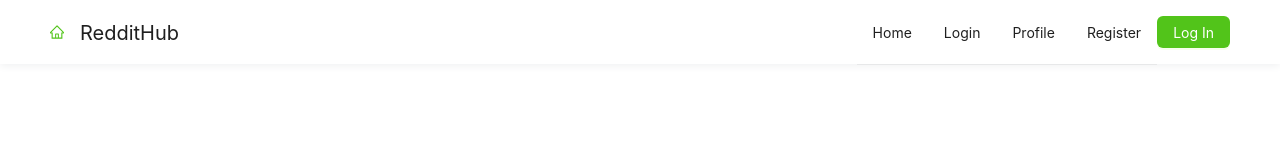
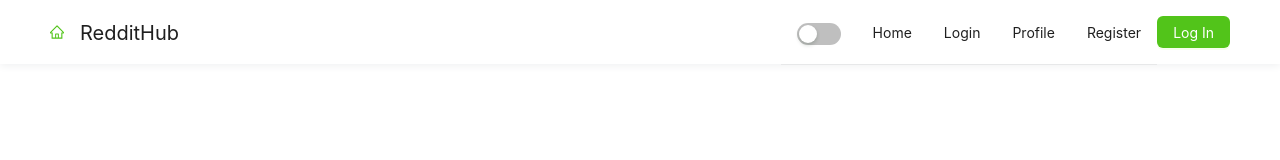
Before and after one commit to JeffreyYou/Reddit-Forum, a React (Vite) app in the folder reddit-frontend/: page / in a window 1280 px wide. Shown: the top 160 px of the page. Built offline with nearby package versions, Linux system fonts and the light colour scheme.

Commit message:
global config green and normal
Co-authored-by: Jeffrey <yqse521749@gmail.com>
Co-authored-by: Jay <jinwei1998bi@hotmail.com>

```diff
--- a/reddit-frontend/src/App.tsx
+++ b/reddit-frontend/src/App.tsx
@@ -1,11 +1,17 @@
-import { ConfigProvider } from "antd";
+
+import AppRouter from "./router";
+import { useThemeStore } from "./store/theme-store";
+import { ConfigProvider, theme } from "antd";
+
 import themeConfig from "./styles/theme";
-import AppRouter from "./router";
-
+import { themeConfigGreen } from "./styles/theme";
 
 const App = () => {
+
+  const { themeProps } = useThemeStore();
   return (
-    <ConfigProvider theme={themeConfig}>
+    // <ConfigProvider theme={themeConfig(themeProps.theme)}>
+    <ConfigProvider theme={themeConfigGreen(themeProps.theme)}>
         <AppRouter />
     </ConfigProvider>
   );
--- a/reddit-frontend/src/components/nav-bar/Navbar.tsx
+++ b/reddit-frontend/src/components/nav-bar/Navbar.tsx
@@ -1,18 +1,20 @@
 import React from "react";
-import { Layout, Menu, Input, Button, Row, Col } from "antd";
+import { Layout, Menu, Input, Button, Row, Col, Switch } from "antd";
 import { HomeOutlined } from "@ant-design/icons";
 import { Link, useNavigate } from "react-router-dom";
 import type { MenuProps } from 'antd';
+import { useThemeStore } from "../../store/theme-store";
 
 import styles from "./style.module.scss";
-import "./style.module.scss"
 
 type MenuItem = Required<MenuProps>['items'][number];
+const { Header } = Layout;
 
-const { Header } = Layout;
-const { Search } = Input;
 
 const Navbar = () => {
+
+  const { themeProps, setTheme } = useThemeStore();
+
   const navigate = useNavigate();
 
   const handleLoginClick = () => {
@@ -33,7 +35,14 @@ const Navbar = () => {
       type,
     } as MenuItem;
   }
+
+
+  const toggleTheme = () => {
+    themeProps.theme === 'dark' ? setTheme('light') : setTheme('dark');
+  }
   const items: MenuProps['items'] = [
+
+    getItem(<Switch onChange={toggleTheme} />, 'theme'),
     getItem(<Link to="/home">Home</Link>, 'home'),
     getItem(<Link to="/users/login">Login</Link>, 'login'),
     getItem(<Link to="/users/1/profile">Profile</Link>, 'profile'),
--- /dev/null
+++ b/reddit-frontend/src/store/theme-store.tsx
@@ -0,0 +1,27 @@
+import { create } from "zustand";
+import { persist } from "zustand/middleware";
+
+interface IThemeProps {
+    theme: string;
+}
+interface IThemeStore {
+    themeProps: IThemeProps;
+    setTheme: (newTheme: string) => void;
+}
+
+
+export const useThemeStore = create<IThemeStore>()(
+    persist(
+        (set, get) => ({
+            themeProps: {
+                theme: 'light',
+            },
+            setTheme: (newTheme) => {
+                set({ themeProps: { theme: newTheme } })
+            },
+        }),
+        {
+            name: 'theme',
+        }
+    )
+);
--- a/reddit-frontend/src/styles/theme.ts
+++ /dev/null
@@ -1,23 +0,0 @@
-
-const themeConfig = {
-    token: {
-      colorPrimary: "#52c41a",
-    //   colorBgContainer: "#f6ffed",
-    },
-    components: {
-      Button: {
-        colorPrimary: "#52c41a",
-        algorithm: true,
-      },
-      Layout: {
-        headerBg: "#fff",
-      },
-      Menu: {
-        // itemBg: "#a31313",
-        // itemHoverColor: "#a31313",
-
-      }
-    },
-  };
-
-export default themeConfig;
--- /dev/null
+++ b/reddit-frontend/src/styles/theme.tsx
@@ -0,0 +1,53 @@
+import { ConfigProvider, theme } from "antd";
+
+const { defaultAlgorithm, darkAlgorithm } = theme;
+
+const themeConfig = (theme: string) => {
+  return {
+    algorithm: theme === "dark" ? darkAlgorithm : defaultAlgorithm,
+    token: {
+      // colorPrimary: "#52c41a",
+    },
+    components: {
+      Button: {
+        // colorPrimary: "#52c41a",
+        algorithm: true,
+      },
+      Layout: {
+        headerBg: "#fff",
+      },
+      Menu: {
+        // itemBg: "#a31313",
+        // itemHoverColor: "#a31313",
+
+      }
+    },
+  }
+};
+
+export const themeConfigGreen = (theme: string) => {
+  return {
+    algorithm: theme === "dark" ? darkAlgorithm : defaultAlgorithm,
+    token: {
+      colorPrimary: "#52c41a",
+    },
+    components: {
+      Button: {
+        colorPrimary: "#52c41a",
+        algorithm: true,
+      },
+      Layout: {
+        headerBg: "#fff",
+      },
+      Menu: {
+        // itemBg: "#a31313",
+        // itemHoverColor: "#a31313",
+
+      }
+    },
+  }
+};
+
+
+
+export default themeConfig
```
